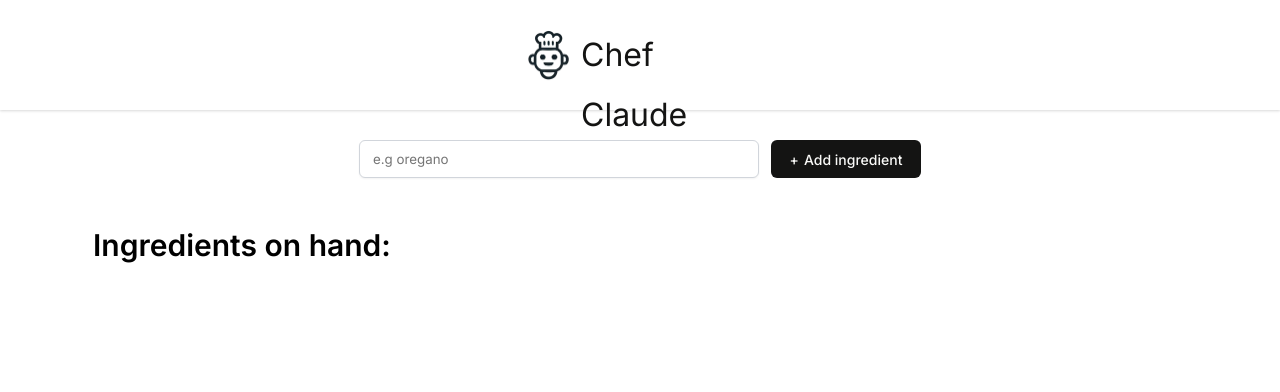
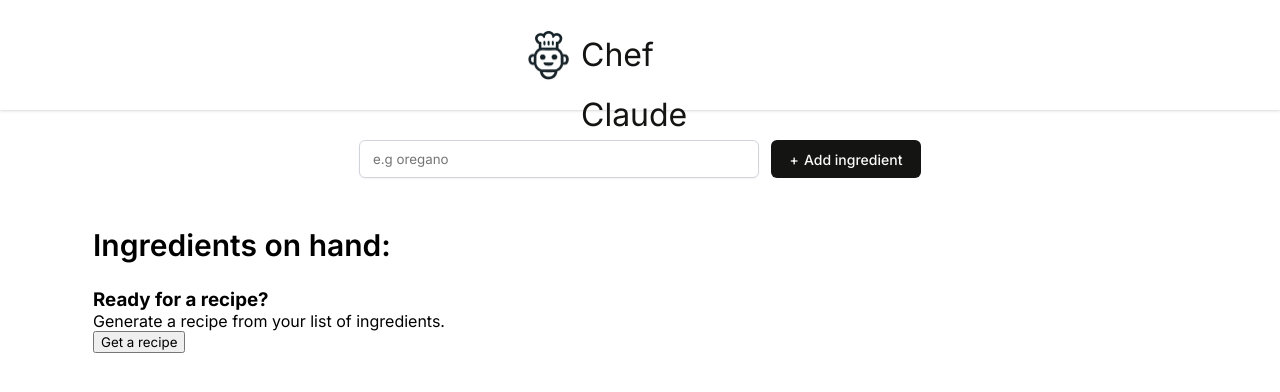
Before and after one commit to tamireinhorn/chef-claude, a React (Vite) app: page / in a window 1280 px wide. Shown: the top 392 px of the page. Built offline with nearby package versions, Linux system fonts and the light colour scheme.

Commit message:
reorganize + start conditional rendering

```diff
--- a/src/components/Main.tsx
+++ b/src/components/Main.tsx
@@ -30,12 +30,19 @@
                 />
                 <button>Add ingredient</button>
             </form>
-            <div className="ingredients-div">
-            <h1 className="ingredients-title">Ingredients on hand:</h1>
-            <ul>
-                {ingredientsList}
-            </ul>
-            </div>
+            <section className = "ingredients-div">
+                <h2 className="ingredients-title">Ingredients on hand:</h2>
+                <ul>
+                    {ingredientsList}
+                </ul>
+                <div className="get-recipe-container">
+                    <div>
+                        <h3>Ready for a recipe?</h3>
+                        <p>Generate a recipe from your list of ingredients.</p>
+                    </div>
+                    <button>Get a recipe</button>
+                </div>
+            </section>
         </main>
     )
 }
```
